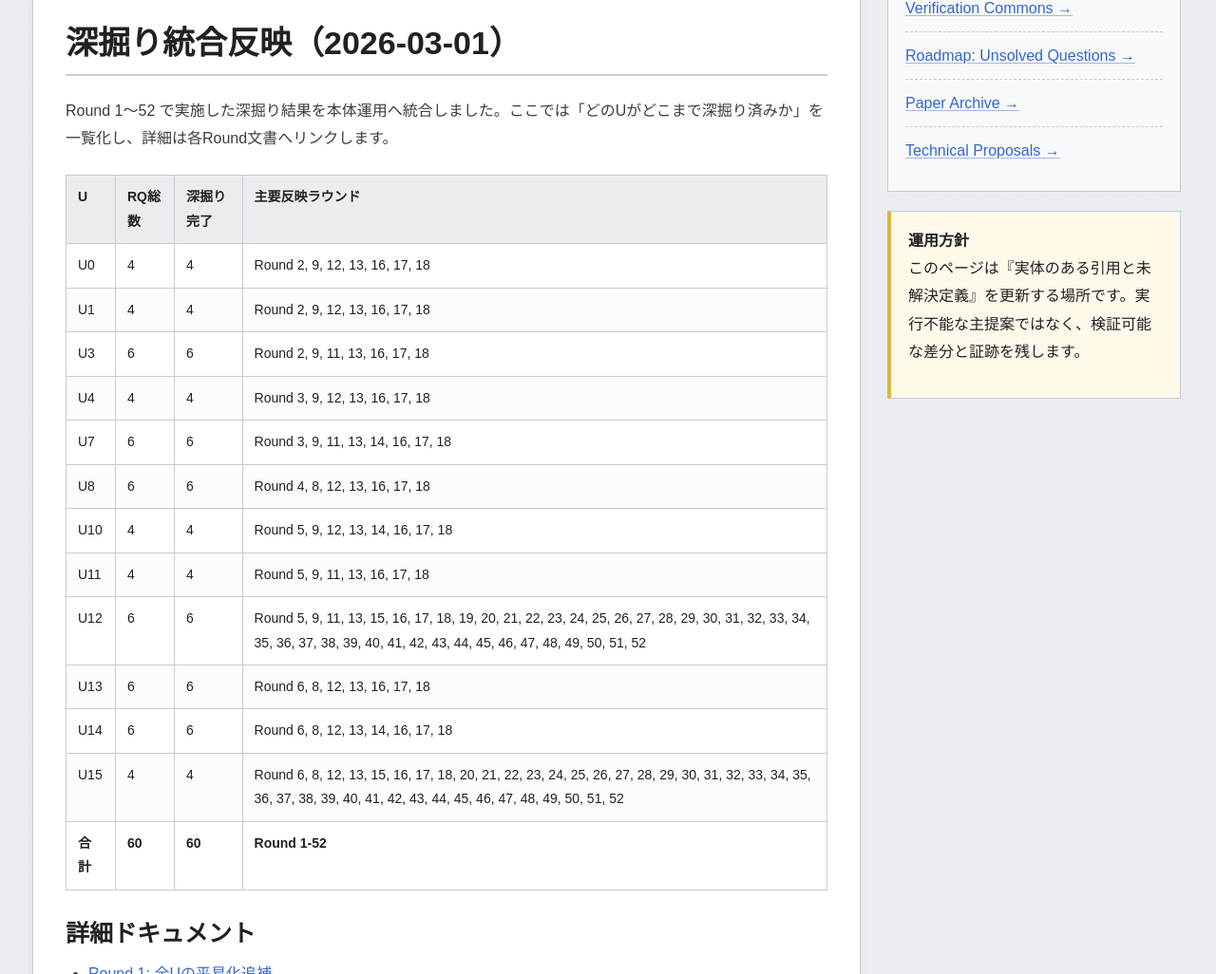
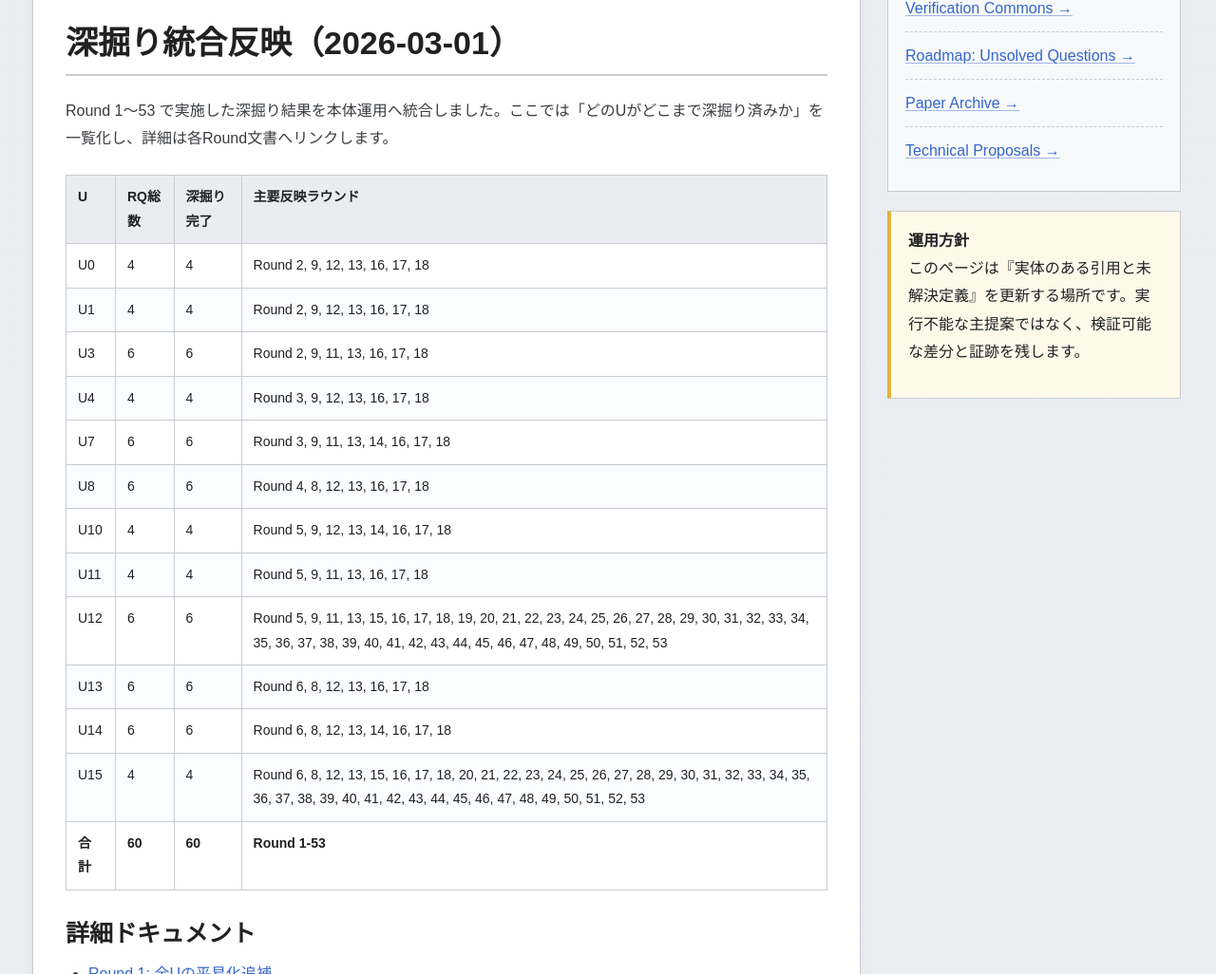
Before and after one commit to yasufumi-nakata/eegflow, a Jekyll site: the page built from research_harvest_50.md, in a window 1280 px wide and 1400 px high, scrolled down 6243 px. Shown: the part 152-1178 px from the top of the window at 95% size. Built offline with Jekyll 4.4.1, drawn with Linux system fonts in a browser that asks for light colours; some of the changed text lies outside the part shown.

Commit message:
Add Round 53 high-lane execution and raise-transition packet

```diff
--- a/research_harvest_50.md
+++ b/research_harvest_50.md
@@ -156,7 +156,7 @@
 <section class="section" id="deepening-integration-20260301">
 <h2 class="section-title">深掘り統合反映（2026-03-01）</h2>
 <p>
-Round 1〜52 で実施した深掘り結果を本体運用へ統合しました。ここでは「どのUがどこまで深掘り済みか」を一覧化し、詳細は各Round文書へリンクします。
+Round 1〜53 で実施した深掘り結果を本体運用へ統合しました。ここでは「どのUがどこまで深掘り済みか」を一覧化し、詳細は各Round文書へリンクします。
 </p>
 <table class="data-table">
 <thead><tr><th>U</th><th>RQ総数</th><th>深掘り完了</th><th>主要反映ラウンド</th></tr></thead><tbody>
@@ -168,11 +168,11 @@
 <tr><td>U8</td><td>6</td><td>6</td><td>Round 4, 8, 12, 13, 16, 17, 18</td></tr>
 <tr><td>U10</td><td>4</td><td>4</td><td>Round 5, 9, 12, 13, 14, 16, 17, 18</td></tr>
 <tr><td>U11</td><td>4</td><td>4</td><td>Round 5, 9, 11, 13, 16, 17, 18</td></tr>
-<tr><td>U12</td><td>6</td><td>6</td><td>Round 5, 9, 11, 13, 15, 16, 17, 18, 19, 20, 21, 22, 23, 24, 25, 26, 27, 28, 29, 30, 31, 32, 33, 34, 35, 36, 37, 38, 39, 40, 41, 42, 43, 44, 45, 46, 47, 48, 49, 50, 51, 52</td></tr>
+<tr><td>U12</td><td>6</td><td>6</td><td>Round 5, 9, 11, 13, 15, 16, 17, 18, 19, 20, 21, 22, 23, 24, 25, 26, 27, 28, 29, 30, 31, 32, 33, 34, 35, 36, 37, 38, 39, 40, 41, 42, 43, 44, 45, 46, 47, 48, 49, 50, 51, 52, 53</td></tr>
 <tr><td>U13</td><td>6</td><td>6</td><td>Round 6, 8, 12, 13, 16, 17, 18</td></tr>
 <tr><td>U14</td><td>6</td><td>6</td><td>Round 6, 8, 12, 13, 14, 16, 17, 18</td></tr>
-<tr><td>U15</td><td>4</td><td>4</td><td>Round 6, 8, 12, 13, 15, 16, 17, 18, 20, 21, 22, 23, 24, 25, 26, 27, 28, 29, 30, 31, 32, 33, 34, 35, 36, 37, 38, 39, 40, 41, 42, 43, 44, 45, 46, 47, 48, 49, 50, 51, 52</td></tr>
-<tr><td><strong>合計</strong></td><td><strong>60</strong></td><td><strong>60</strong></td><td><strong>Round 1-52</strong></td></tr>
+<tr><td>U15</td><td>4</td><td>4</td><td>Round 6, 8, 12, 13, 15, 16, 17, 18, 20, 21, 22, 23, 24, 25, 26, 27, 28, 29, 30, 31, 32, 33, 34, 35, 36, 37, 38, 39, 40, 41, 42, 43, 44, 45, 46, 47, 48, 49, 50, 51, 52, 53</td></tr>
+<tr><td><strong>合計</strong></td><td><strong>60</strong></td><td><strong>60</strong></td><td><strong>Round 1-53</strong></td></tr>
 </tbody></table>
 
 <h3>詳細ドキュメント</h3>
@@ -229,6 +229,7 @@
 <li><a href="research_deepening_round50_2026-03-01.html">Round 50: 再開準備度スコアと監視ハンドオフチェックポイントの固定</a></li>
 <li><a href="research_deepening_round51_2026-03-01.html">Round 51: 再開候補スクリーニングと監視継続コミットメントの固定</a></li>
 <li><a href="research_deepening_round52_2026-03-01.html">Round 52: raise候補レビューと監視サイクル確約の固定</a></li>
+<li><a href="research_deepening_round53_2026-03-01.html">Round 53: high先行実行順とraise移行証跡の固定</a></li>
 </ul>
 
 <h3>整合性監査（証跡）</h3>
@@ -540,6 +541,12 @@
 Round 52 のraise候補レビューと監視サイクル確約の固定は
 <a href="automation/rq_regulation_raise_candidate_review_round52_2026-03-01.csv" target="_blank">rq_regulation_raise_candidate_review_round52_2026-03-01.csv</a>（問い別raise候補レビュー）と
 <a href="automation/rq_regulation_watch_cycle_commitment_round52_2026-03-01.csv" target="_blank">rq_regulation_watch_cycle_commitment_round52_2026-03-01.csv</a>（問い別監視サイクル確約）
+に記録しています。
+</p>
+<p class="small">
+Round 53 のhigh先行実行順とraise移行証跡の固定は
+<a href="automation/rq_regulation_high_lane_execution_round53_2026-03-01.csv" target="_blank">rq_regulation_high_lane_execution_round53_2026-03-01.csv</a>（問い別high先行実行順）と
+<a href="automation/rq_regulation_raise_transition_packet_round53_2026-03-01.csv" target="_blank">rq_regulation_raise_transition_packet_round53_2026-03-01.csv</a>（問い別raise移行証跡パケット）
 に記録しています。
 </p>
 </section>
```
Also changed, not shown: automation/rq_regulation_high_lane_execution_round53_2026-03-01.csv (added, +11 -0 lines), automation/rq_regulation_raise_transition_packet_round53_2026-03-01.csv (added, +11 -0 lines), research_deepening_continue_guide_2026-03-01.md (+6 -2 lines), research_deepening_round53_2026-03-01.md (added, +64 -0 lines).
